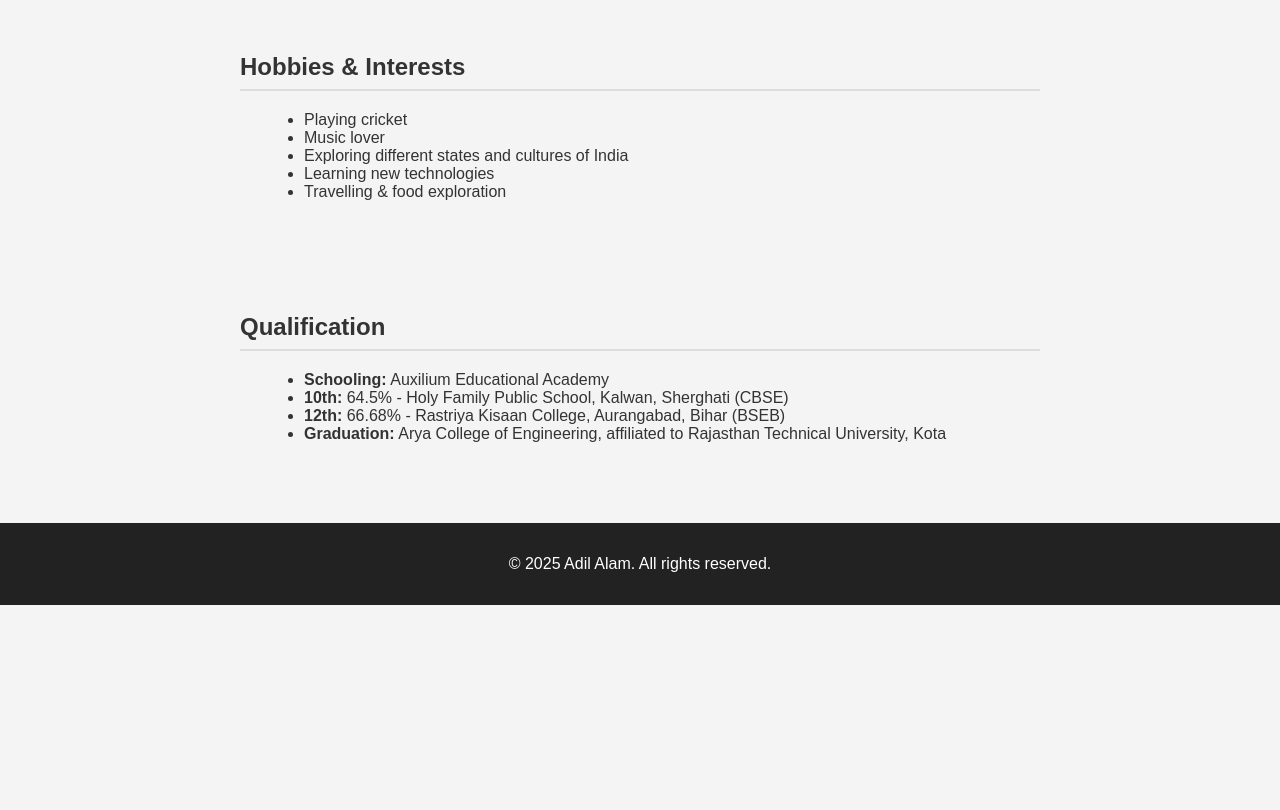
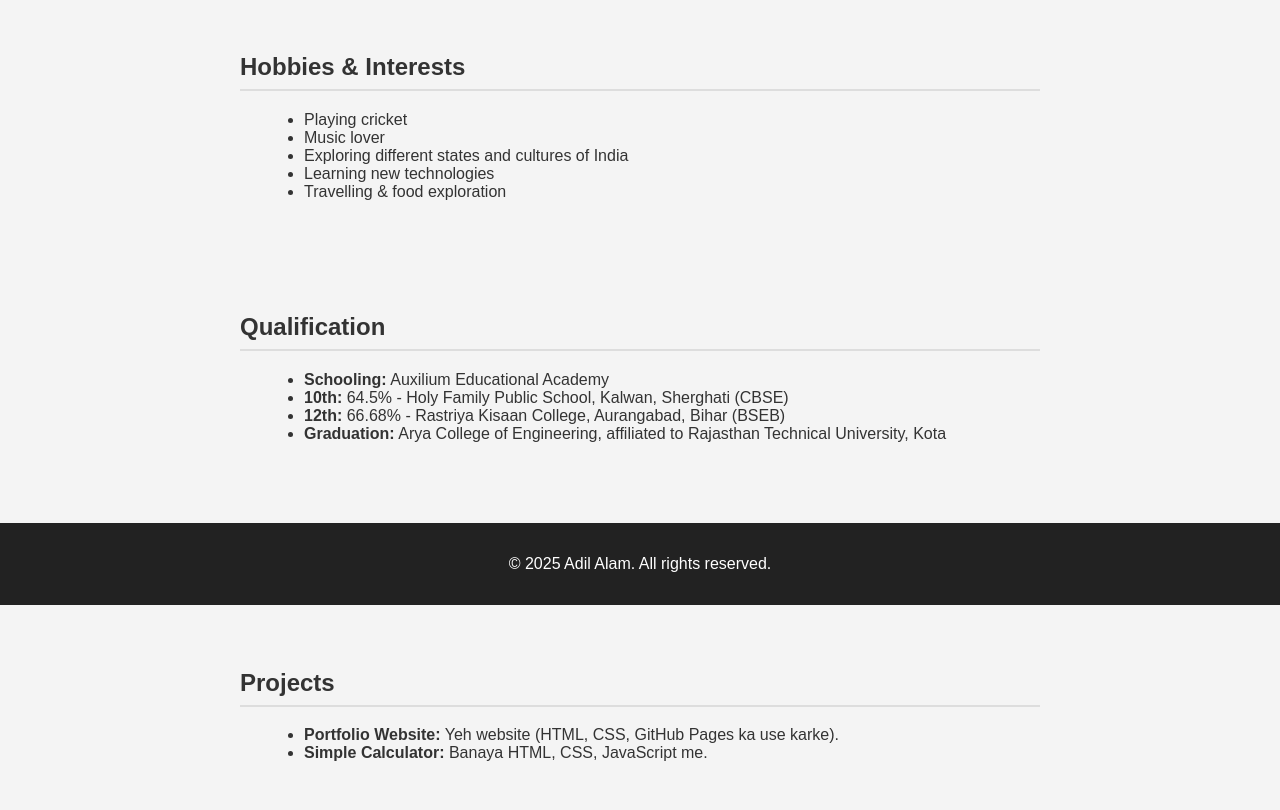
Before and after one commit to adil3322/Portfolio-, a plain HTML site: page index.html in a window 1280 px wide. Shown: the part 681-1491 px from the top of the page. Before the commit the page ends 1286 px from the top, so only its background shows below. Drawn offline with Linux system fonts and the light colour scheme.

Commit message:
Update index.html

```diff
--- a/index.html
+++ b/index.html
@@ -110,3 +110,15 @@
   </footer>
 </body>
 </html>
+<section class="projects">
+  <h2>Projects</h2>
+  <ul>
+    <li>
+      <strong>Portfolio Website:</strong> Yeh website (HTML, CSS, GitHub Pages ka use karke).
+    </li>
+    <li>
+      <strong>Simple Calculator:</strong> Banaya HTML, CSS, JavaScript me.
+    </li>
+    <!-- Apne dusre projects bhi add kar sakte hain -->
+  </ul>
+</section>
```
